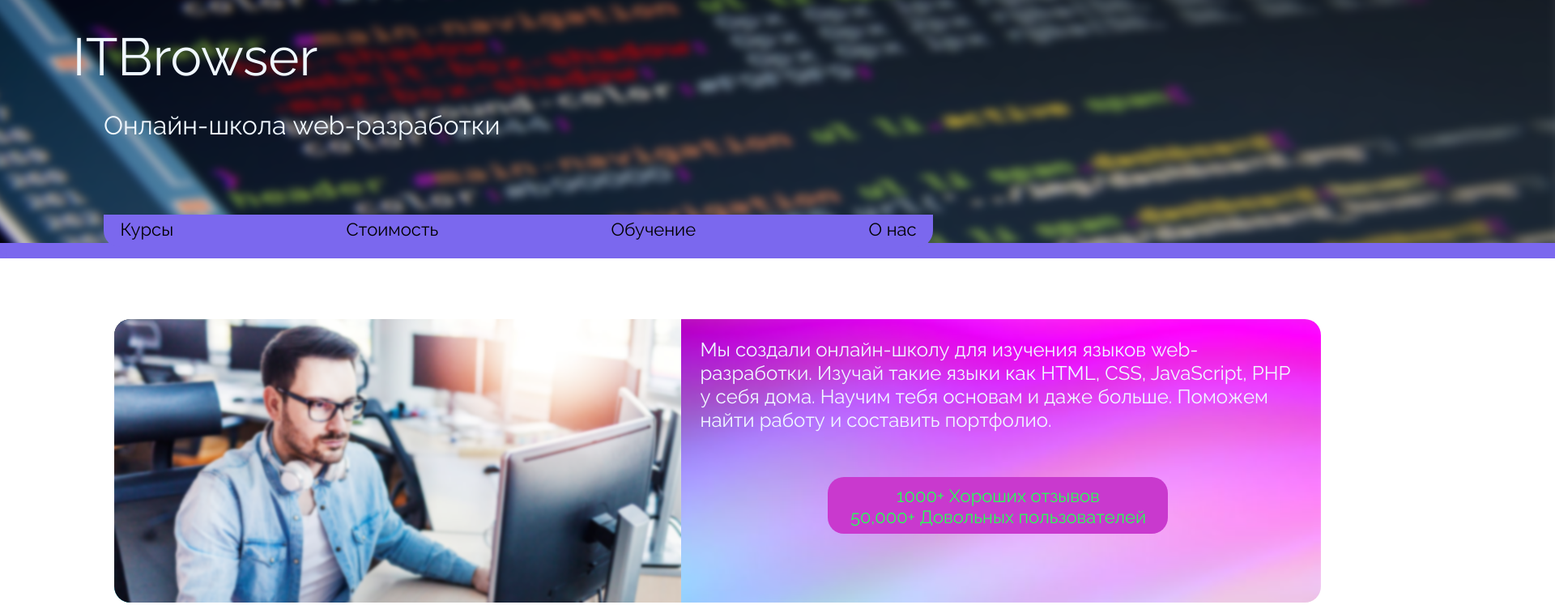
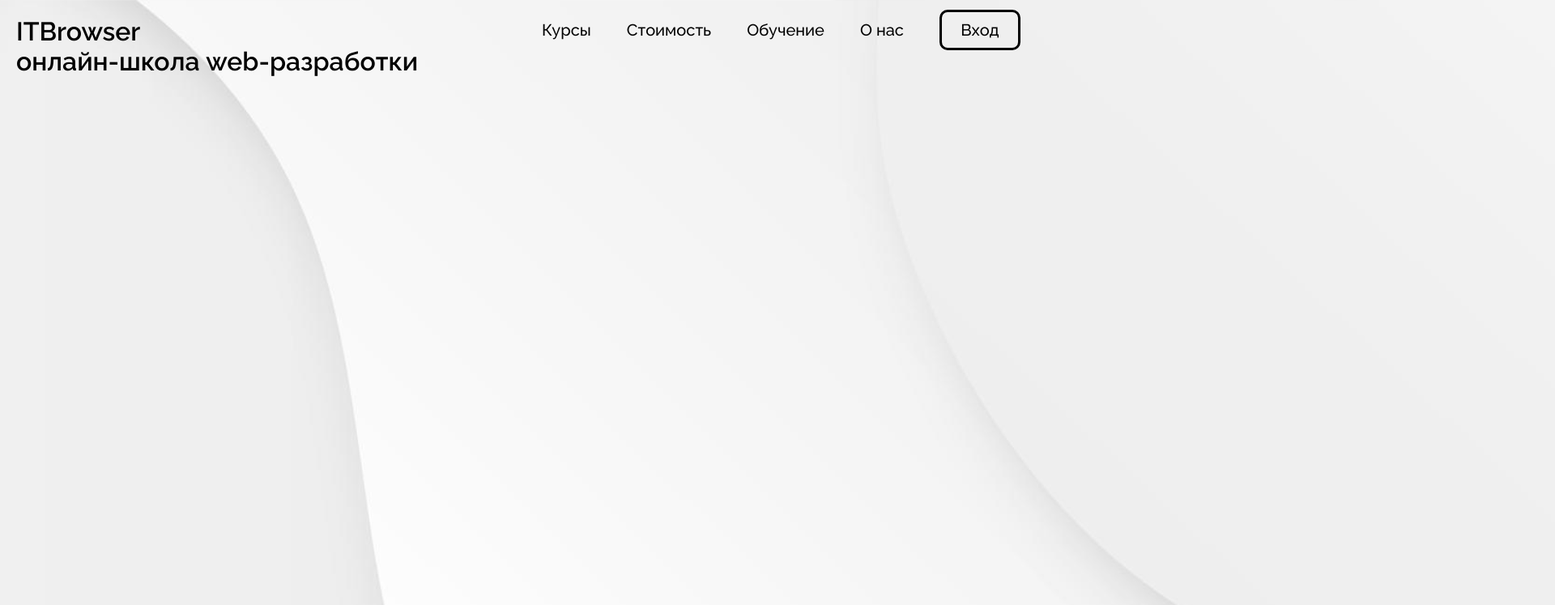
Before and after one commit to Akuliaaa/Akuliaaa.github.io, a plain HTML site: page index.html in a window 1280 px wide. Shown: the top 747 px of the page at 81% size, 1920 px wide, since content can reach past the window. Drawn offline with Linux system fonts and the light colour scheme.

Commit message:
Add files via upload

```diff
--- a/index.html
+++ b/index.html
@@ -9,29 +9,15 @@
     <link rel="icon" type="image/png" sizes="32x32" href="img/logo.png">
 </head>
 <body>
-    <div>
-        <div>
-           <div id="backgroundText">ITBrowser</div> <div id ="backgroundText1">Онлайн-школа web-разработки</div>
-        </div>
-        <img id="background" src="img/background.png" alt="">
-    </div>
-    <div id="polosa">
-        g
-    </div>
-    <div id="katalog">
-       <div id="katalogText1">
-        Курсы
-       </div>
-       <div id="katalogText2">
-        Стоимость
-       </div>
-       <div id="katalogText3">
-        Обучение
-       </div>
-       <div id="katalogText4">
-        О нас
-       </div>
-    </div>
+    <header>
+        <h2 id="backList" class="Logo": ">ITBrowser <br> онлайн-школа web-разработки</h2>
+<nav class= "navigation">
+     <a id="katalogText1" href="#">Курсы</a>
+     <a href="#">Стоимость</a>
+     <a href="#">Обучение</a>
+     <a href="#">О нас</a>
+     <button class="Login">Вход</button>
+    </header>
     <div id="kursi">
         <div id="backgroun2">
             <div id="backList">
--- a/style.css
+++ b/style.css
@@ -6,7 +6,78 @@
     box-sizing: border-box;
 }
 body{
-    background-color: rgb(255, 255, 255) ;
+    display: flex;
+    justify-content: center;
+    align-items: center;
+    min-height: 100vh;
+    background: url('img/resurs/background.jpg') repeat;
+    background-size: cover;
+    background-position: center;
+}
+header{
+    position: fixed;
+    top: 0;
+    left: 0;
+    width: 100%;
+    padding: 100px 20px;
+    display: flex;
+    justify-content: space-between;
+    align-items: center;
+    z-index: 99;
+    cursor: pointer;
+}
+.Logo{
+    position: relative;
+    top: -80px;
+    color: rgb(0, 0, 0);
+    font-size: 32px;
+}
+.navigation a{
+    position: relative;
+    top: -100px;
+    font-size: 20px;
+    color: rgb(0, 0, 0);
+    text-decoration: none;
+    font-weight: 500;
+    margin-left: 40px;
+}
+.navigation a::after{
+    content: '';
+    position: absolute;
+    left: 0;
+    top: 24px;
+    width: 100%;
+    height: 3px;
+    background: #000000;
+    border-radius: 3px;
+    transform: scaleX(0);
+    transform-origin: right;
+}
+.navigation a:hover::after{
+    transform: scaleX(1);
+    transition: transform .5s;
+    transform-origin: left;
+
+}
+.navigation .Login {
+    width: 100px;
+    height: 50px;
+    position: relative;
+    top: -100px;
+    background: transparent;
+    border: 3px solid #000000;
+    outline: none;
+    border-radius: 10px;
+    cursor: pointer;
+    font-size: 20px;
+    color: #000000;
+    font-weight: 500;
+    margin-left: 40px;
+    transition: .5s;
+}
+.navigation .Login:hover{
+    background: #000000;
+    color: rgb(255, 255, 255);
 }
 #backgroundText{
     position: absolute;
@@ -62,31 +133,24 @@ body{
     border-radius: 0 0 20px 20px;
 }
 #kursi{
-    position: absolute;
-    top: 0%;
-    width: 100%;
-    height: 200%;
-    background-color: rgb(255, 255, 255);
     transition: opacity 0.3s linear, visibility 0.3s linear;
     opacity: 0;
     visibility: hidden;
-}
-#background2{
-    background-color: aqua;
+    display: flex;
+    justify-content: center;
+    align-items: center;
+    min-height: 100vh;
+    background: url('img/resurs/background.jpg') repeat;
+    background-size: cover;
+    background-position: center;
 }
 #logo{
     margin-top: 5px;
 }
-#backList{
-    position: absolute;
-    margin: 2% 0 0 7%;
-    font-size: 32px;
-    color: aliceblue;
-    cursor: pointer;
-}
 #backgroundText{
     position: absolute;
-    color: aliceblue;
+    top: 60px;
+    color: rgb(0, 0, 0);
     font-size: 65px;
     left: 7%;
     top: 4%;
@@ -138,14 +202,6 @@ body{
 }
 #background1{
     border-radius: 20px 0 0 20px;
-}
-#katalogText1,#katalogText2,#katalogText3,#katalogText4{
-    background-color: rgb(123, 104, 238);
-    font-size: 22px;
-    margin-left: 2%;
-    margin-right: 2%;
-    padding-top: 0.5%;
-    cursor: pointer;
 }
 #uslugi{
     display: flex;
```
Also changed, not shown: img/resurs/4850037.jpg (added), img/resurs/4853433.jpg (added), img/resurs/5137894.jpg (added), img/resurs/5594016.jpg (added), img/resurs/8573.jpg (added), img/resurs/background.jpg (added), img/resurs/geometric-composition.jpg (added).
